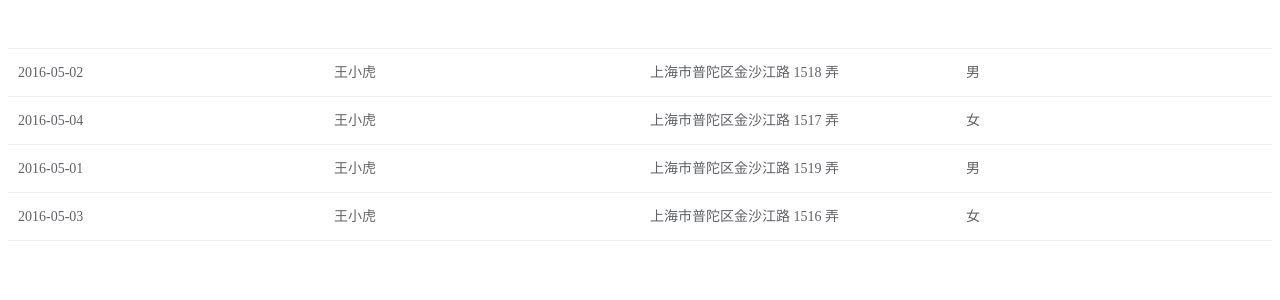
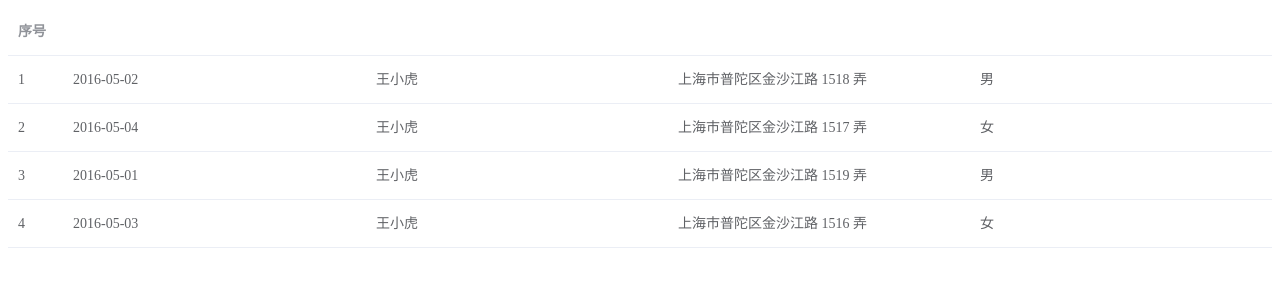
Before and after one commit to tianjiayan/HomeWork, a Vue app: page /#/table in a window 1280 px wide. Shown: the top 300 px of the page. Built offline with nearby package versions, Linux system fonts and the light colour scheme.

Commit message:
复选框 索引 宽度属性配置

```diff
--- a/src/components/table/index.vue
+++ b/src/components/table/index.vue
@@ -1,6 +1,17 @@
 <template>
   <div>
     <el-table :data="tableData" style="width: 100%">
+      <el-table-column
+        v-if="index"
+        label="序号"
+        type="index"
+        width="55"
+      ></el-table-column>
+      <el-table-colum
+        v-if="checkbox"
+        type="selection"
+        width="55"
+      ></el-table-colum>
       <el-table-column
         v-for="item in column"
         :key="item.prop"
@@ -19,6 +30,8 @@
       type: Array,
       default: () => [],
     },
+    checkbox: Boolean,
+    index: Boolean,
   },
   data() {
     return {
--- a/src/views/table.vue
+++ b/src/views/table.vue
@@ -1,6 +1,6 @@
 <template>
   <div class="home">
-    <tian-table :column="column"></tian-table>
+    <tian-table :column="column" checkbox index></tian-table>
   </div>
 </template>
 
@@ -10,7 +10,7 @@
   data() {
     return {
       column: [
-        { label: "日期", prop: "date" },
+        { label: "日期", prop: "date" ,width:500 },
         { label: "姓名", prop: "name" },
         { label: "地址", prop: "address" },
         { label: "性别", prop: "sex" },
```
